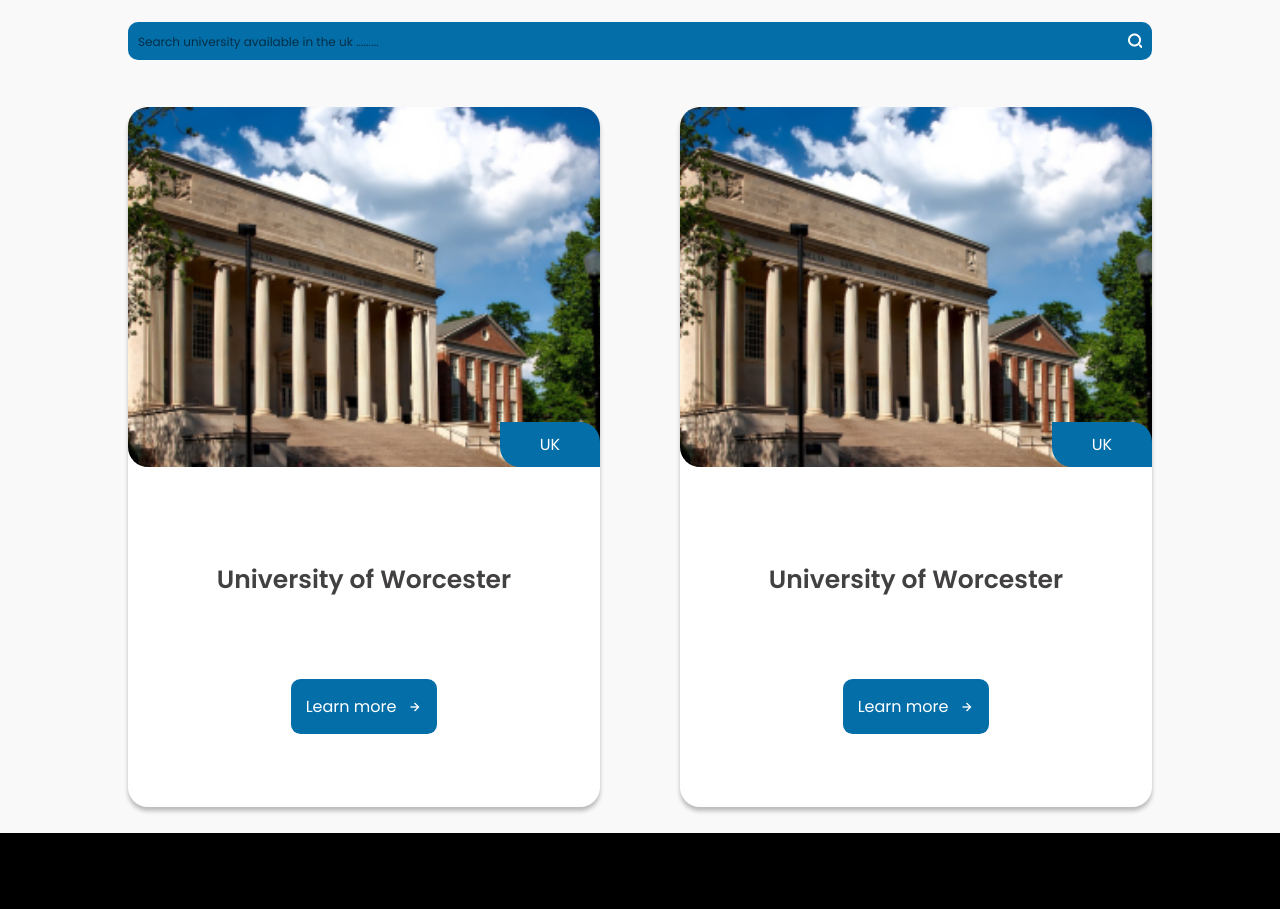
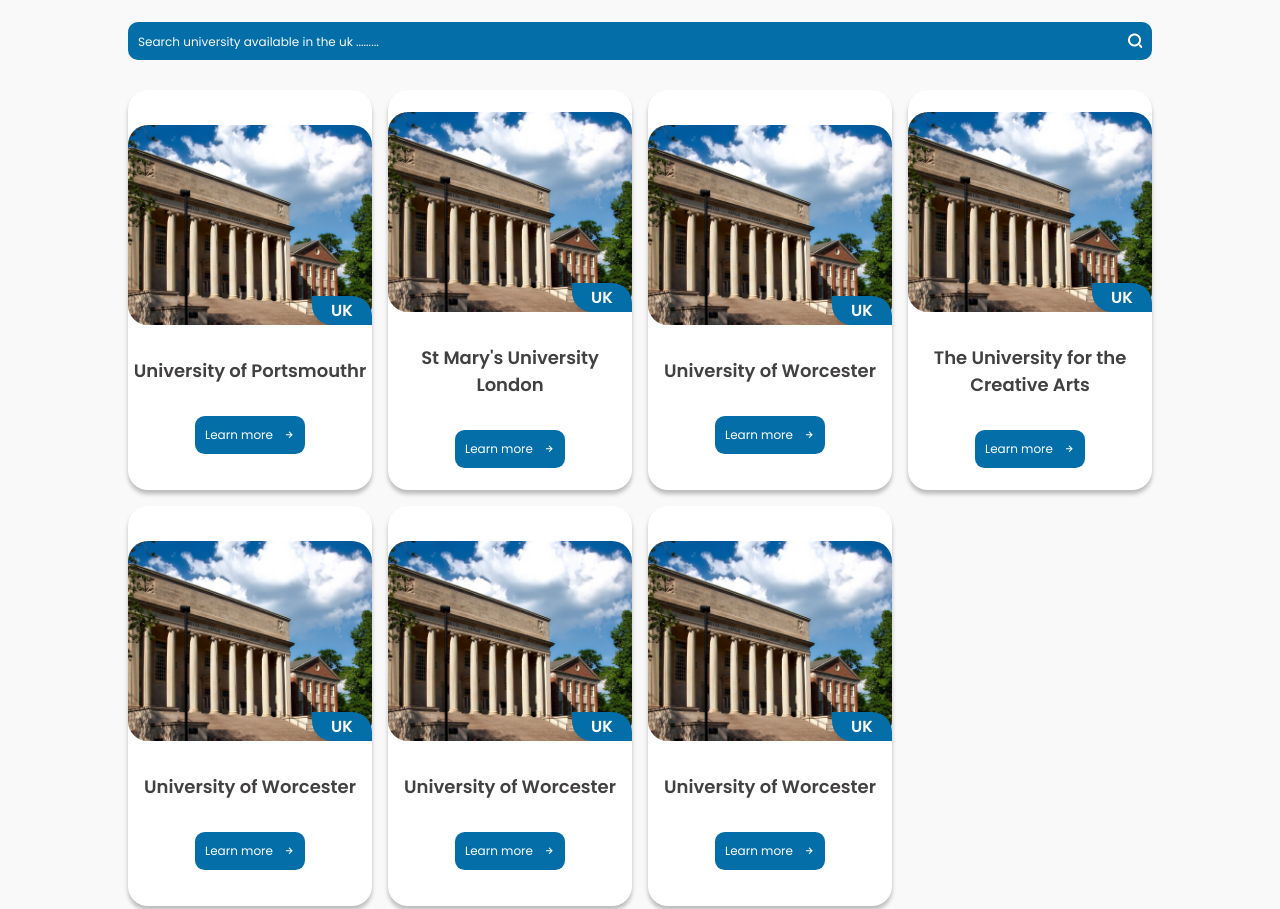
Before and after one commit to onaya7/YAD_education, a plain HTML site: page unitedkingdom.html in a window 1280 px wide. Shown: the part 480-1389 px from the top of the page. Drawn offline with nearby package versions, Linux system fonts and the light colour scheme.

Commit message:
updated university pages 2

```diff
--- a/static/css/style.css
+++ b/static/css/style.css
@@ -555,6 +555,7 @@
     justify-content: center;
     flex-direction: column;
     align-items: center;
+    text-align: center;
     gap: 1.5rem;
     background-image: url(../img/uni-banner.jpg);
     background-position: center;
@@ -613,6 +614,12 @@
     padding: 2% 10%;
 }
 
+.uni-container{
+    display: flex;
+    flex-direction: column;
+    gap: 30px;
+}
+
 .search-bar form {
     width: 100%;
     box-shadow: none;
@@ -630,37 +637,37 @@
 }
 
 .search-bar input::placeholder{
-    color:rgba(0, 0, 0, 0.58);
+    color:var(--bg-color);
+}
+
+.card-container{
+    display: grid;
+    grid-template-columns: repeat(auto-fit, minmax(240px, auto));
+    gap: 1rem;
 }
 
 .card{
-    display: grid;
-    grid-template-columns: repeat(auto-fit, minmax(240px, auto));
-    gap: 5rem;
-}
-
-.card-container{
-    margin-top: 10%;
     width: 100%;
-    height: 700px;
+    height: 400px;
     background: #FFFFFF;
-    box-shadow: 0px 4px 4px rgba(0, 0, 0, 0.25);
+    box-shadow: 0px 4px 4px rgb(0 0 0 / 25%);
     border-radius: 20px;
-
-}
-.card-body{
+    transition: all .35s ease;
     display: flex;
     flex-direction: column;
     align-items: center;
     justify-content: center;
-    gap: 5rem;
-    padding: 20% 10%;
     text-align: center;
+    gap: 2rem;
+}
 
+.card:hover{
+    transform: scale(1.04) translateY(-5px);
 }
+
 .card-img{
     width: 100%;
-    height: 360px;
+    height: 200px;
     position: relative;
 }
 
@@ -673,28 +680,30 @@
 
 .card-img span{
     position: absolute;
-    bottom:0;
+    bottom: 0;
     right: 0;
-    padding: 10px;
+    padding: 2px;
     background-color: var(--blue);
-    width: 100px;
+    width: 60px;
     text-align: center;
-    border-radius:0px 20px 0px 20px;
+    border-radius: 0px 20px 0px 20px;
+    font-weight: 600;
 }
-.card-text h3{
+.card h3{
     color: var(--light-grey);
-    font-size: 25px;
+    font-size: 18px;
     font-weight: 600;
 }
 
-.card-container a{
+.card a{
     color: var(--text-color);
     background-color: var(--blue);
-    padding: 15px;
+    padding: 10px;
     border-radius: 0.6rem;
     display: inline-flex;
     align-items: center;
-    gap: 10px
+    gap: 10px;
+    font-size: 12px;
 }
 
 
--- a/static/js/script.js
+++ b/static/js/script.js
@@ -13,7 +13,7 @@
     },
   });
 
-
+// Mobile responsive nav
 let menu = document.querySelector("#menu-icon");
 let navbar = document.querySelector(".navbar");
 
@@ -26,3 +26,22 @@
     menu.classList.remove('bx-x');
     navbar.classList.remove("active")
 };
+
+
+// search filter for universitys
+function search() {
+  let filter = document.getElementById('find').value.toUpperCase();
+  let item = document.querySelectorAll('.card');
+  let l = document.getElementsByTagName('h3');
+  for(var i = 0;i<=l.length;i++){
+  let a=item[i].getElementsByTagName('h3')[0];
+  let value=a.innerHTML || a.innerText || a.textContent;
+  if(value.toUpperCase().indexOf(filter) > -1) {
+  item[i].style.display="";
+  }
+  else
+  {
+  item[i].style.display="none";
+  }
+  }
+  }
--- a/unitedkingdom.html
+++ b/unitedkingdom.html
@@ -80,50 +80,102 @@
             <div class="search-bar">
                 <form action="#" id="contactform" method="post">
                     <div class="search-bx">
-                        <input type="text" id="search-uni" name="search-uni"
-                            placeholder="Search university available in the uk ........." />
+                        <input type="text" id="find" name="search-uni"
+                            placeholder="Search university available in the uk ........." onkeyup="search()" />
                         <button type="submit"></button>
                     </div>
                 </form>
             </div>
 
-            <div class="card">
-                <div class="card-container">
+            <div class="card-container">
+                <div class="card">
                     <div class="card-img">
                         <img src="static/img/uk.png" alt="">
                         <span>UK</span>
                     </div>
 
-                    <div class="card-body">
-                        <div class="card-text">
-                            <h3>University of Worcester</h3>
-                        </div>
+                    <h3>University of Portsmouthr</h3>
 
-                        <a href="#">Learn more <i class="bx bx-right-arrow-alt"></i></a>
-                    </div>
+                    <a href="#">Learn more <i class="bx bx-right-arrow-alt"></i></a>
                 </div>
 
-                <div class="card-container">
+                <div class="card">
                     <div class="card-img">
                         <img src="static/img/uk.png" alt="">
                         <span>UK</span>
                     </div>
 
-                    <div class="card-body">
-                        <div class="card-text">
-                            <h3>University of Worcester</h3>
-                        </div>
+                    <h3>St Mary's University London</h3>
 
-                        <a href="#">Learn more <i class="bx bx-right-arrow-alt"></i></a>
+                    <a href="#">Learn more <i class="bx bx-right-arrow-alt"></i></a>
+                </div>
+
+                <div class="card">
+                    <div class="card-img">
+                        <img src="static/img/uk.png" alt="">
+                        <span>UK</span>
                     </div>
+
+                    <h3>University of Worcester</h3>
+
+                    <a href="#">Learn more <i class="bx bx-right-arrow-alt"></i></a>
                 </div>
+
+                <div class="card">
+                    <div class="card-img">
+                        <img src="static/img/uk.png" alt="">
+                        <span>UK</span>
+                    </div>
+
+                    <h3>The University for the Creative Arts</h3>
+
+                    <a href="#">Learn more <i class="bx bx-right-arrow-alt"></i></a>
+                </div>
+
+                <div class="card">
+                    <div class="card-img">
+                        <img src="static/img/uk.png" alt="">
+                        <span>UK</span>
+                    </div>
+
+                    <h3>University of Worcester</h3>
+
+                    <a href="#">Learn more <i class="bx bx-right-arrow-alt"></i></a>
+                </div>
+
+                <div class="card">
+                    <div class="card-img">
+                        <img src="static/img/uk.png" alt="">
+                        <span>UK</span>
+                    </div>
+
+                    <h3>University of Worcester</h3>
+
+                    <a href="#">Learn more <i class="bx bx-right-arrow-alt"></i></a>
+                </div>
+
+                <div class="card">
+                    <div class="card-img">
+                        <img src="static/img/uk.png" alt="">
+                        <span>UK</span>
+                    </div>
+
+                    <h3>University of Worcester</h3>
+
+                    <a href="#">Learn more <i class="bx bx-right-arrow-alt"></i></a>
+                </div>
+
+
+
+            </div>
 
 
 
 
 
-            </div>
+
         </div>
+    </div>
     </div>
 
     <!-- footer start -->
```
